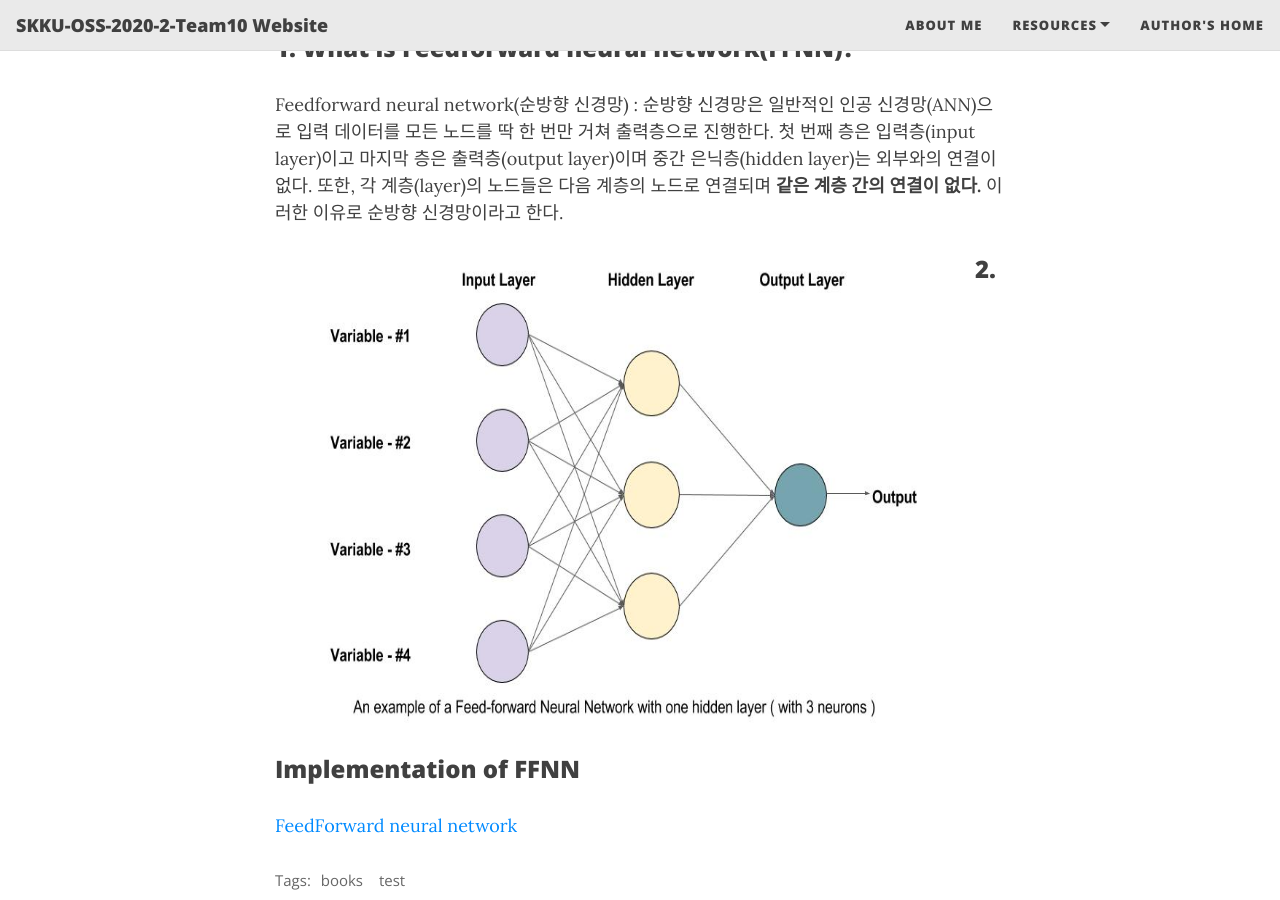
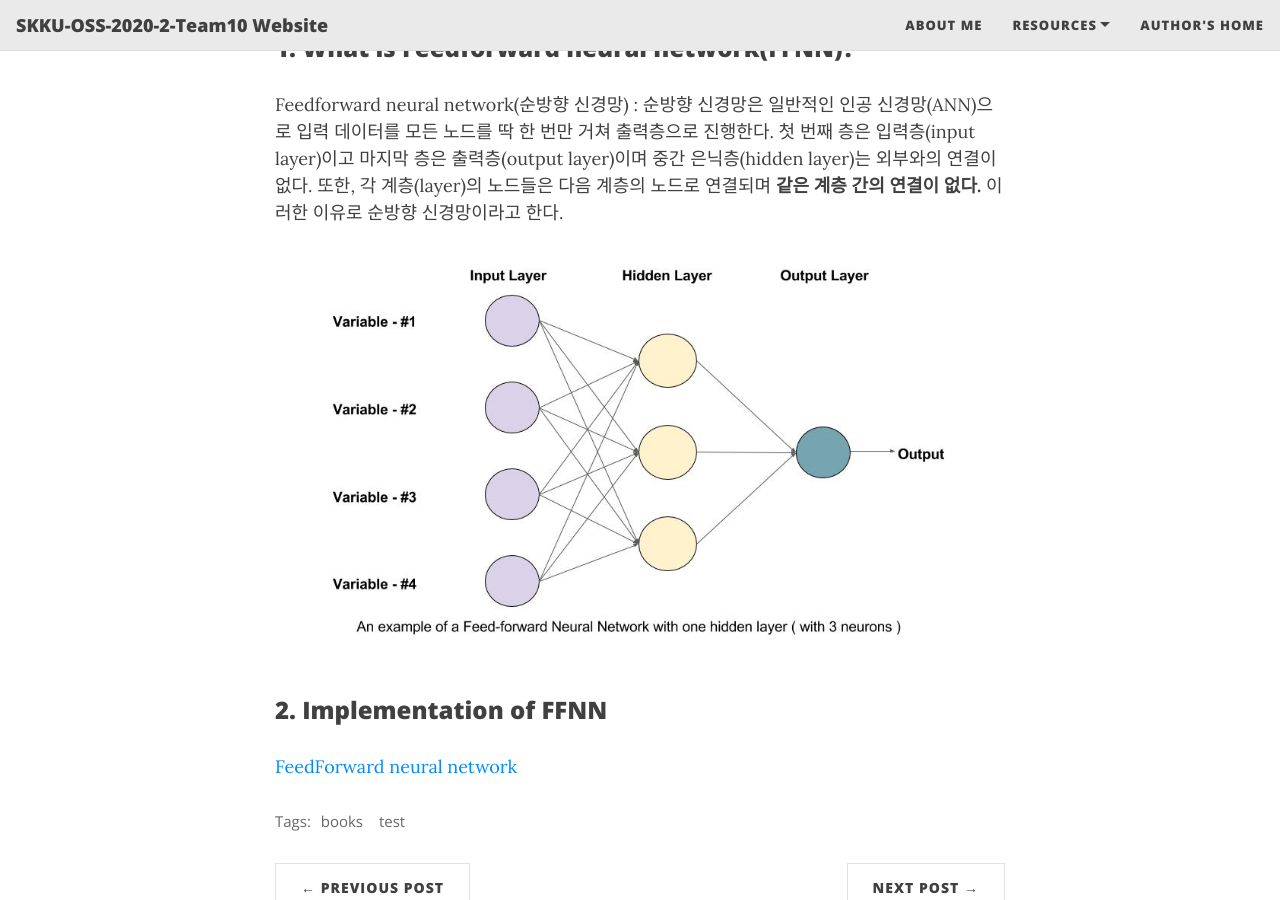
Before and after one commit to 20-2-SKKU-OSS/2020-2-OSS-10, a Jekyll site: the page built from _posts/2020-11-26-Basic_tutorial_FFNN.md, in a window 1280 px wide and 900 px high, scrolled down 543 px. Built offline with Jekyll 4.4.1, drawn with Linux system fonts in a browser that asks for light colours; nearby versions of some CDN libraries.

Commit message:
Change image address

```diff
--- a/_posts/2020-11-26-Basic_tutorial_FFNN.md
+++ b/_posts/2020-11-26-Basic_tutorial_FFNN.md
@@ -12,7 +12,7 @@ tags: [books, test]
 
   Feedforward neural network(순방향 신경망) : 순방향 신경망은 일반적인 인공 신경망(ANN)으로 입력 데이터를 모든 노드를 딱 한 번만 거쳐 출력층으로 진행한다. 첫 번째 층은 입력층(input layer)이고 마지막 층은 출력층(output layer)이며 중간 은닉층(hidden layer)는 외부와의 연결이 없다. 또한, 각 계층(layer)의 노드들은 다음 계층의 노드로 연결되며 **같은 계층 간의 연결이 없다.** 이러한 이유로 순방향 신경망이라고 한다.
 
-<img src="/assets/img/FFNN/FFNN_picture_1.jpg" width="700" height="500" align="left">
+![resnet1](https://github.com/20-2-SKKU-OSS/2020-2-OSS-10/blob/main/assets/img/FFNN/FFNN_picture_1.jpg?raw=true)
 
 ### 2. Implementation of FFNN
 
```
